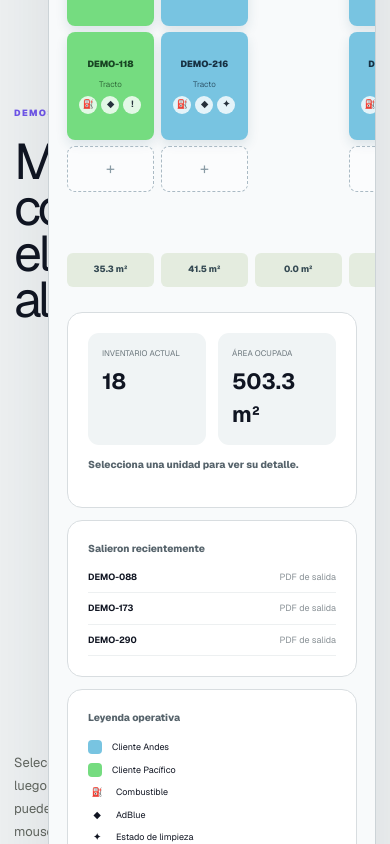
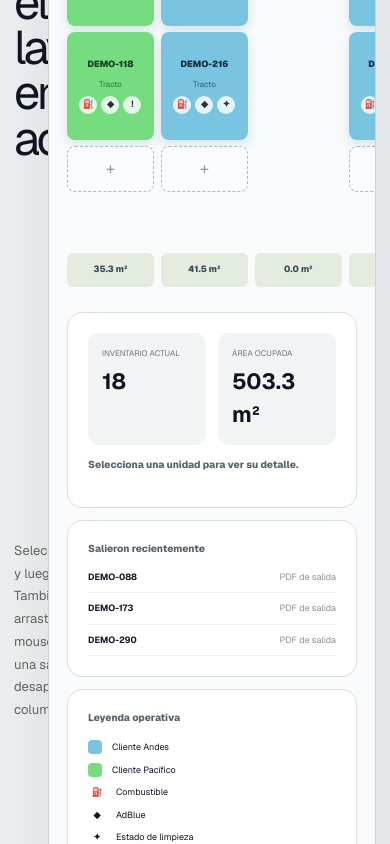
Before and after one commit to paolo-gonzalesmoya/paolo-gonzales-portafolio, a Next.js app: page /proyectos/inventario-almacenes in a window 390 px wide. Shown: the part 3460-4304 px from the top of the page. Built offline with nearby package versions, Linux system fonts and the light colour scheme.

Commit message:
Corregir título de la demo TIMCO

```diff
--- a/app/globals.css
+++ b/app/globals.css
@@ -889,6 +889,9 @@ img { display: block; max-width: 100%; }
 .timco-section-heading { display: grid; grid-template-columns: 1.12fr .58fr; gap: 90px; align-items: end; margin-bottom: 55px; }
 .timco-section-heading h2 { margin: 18px 0 0; font-size: clamp(52px, 5.7vw, 82px); line-height: .92; letter-spacing: -.065em; }
 .timco-section-heading>p { margin: 0; color: #626760; font-size: 13px; line-height: 1.75; }
+.timco-demo-heading { grid-template-columns: minmax(0,.95fr) minmax(320px,.55fr); align-items: center; }
+.timco-demo-heading h2 { max-width: 680px; font-size: clamp(50px,5.1vw,72px); line-height: .96; text-wrap: balance; }
+.timco-demo-heading>p { max-width: 450px; justify-self: end; }
 .warehouse-app { overflow: hidden; border: 1px solid #ccd3d7; border-radius: 24px; background: #f8fafb; box-shadow: 0 30px 80px rgba(29,39,47,.1); }
 .warehouse-toolbar { display: grid; grid-template-columns: auto 1fr auto; gap: 16px; align-items: end; padding: 18px; border-bottom: 1px solid #d7dcdf; background: white; }
 .warehouse-tabs { display: flex; gap: 6px; }
@@ -1028,6 +1031,8 @@ img { display: block; max-width: 100%; }
   .timco-demo-section, .timco-architecture, .timco-access { padding: 90px 0; }
   .timco-section-heading { margin-bottom: 38px; }
   .timco-section-heading h2 { font-size: 50px; }
+  .timco-demo-heading h2 { font-size: 47px; }
+  .timco-demo-heading>p { justify-self: start; }
   .timco-architecture-intro { min-height: 0; margin-bottom: 38px; }
   .timco-architecture-intro h2 { font-size: 49px; }
   .timco-access-intro { grid-template-columns: 1fr; }
--- a/app/proyectos/inventario-almacenes/WarehouseCase.tsx
+++ b/app/proyectos/inventario-almacenes/WarehouseCase.tsx
@@ -232,8 +232,8 @@ export default function WarehouseCase() {
 
       <section id="demo" className="timco-demo-section">
         <div className="timco-shell">
-          <div className="timco-section-heading">
-            <div><p className="timco-overline">Demostración interactiva</p><h2>Muévelo como en el almacén.</h2></div>
+          <div className="timco-section-heading timco-demo-heading">
+            <div><p className="timco-overline">Demostración interactiva</p><h2>Prueba el layout en acción.</h2></div>
             <p>Selecciona una unidad y luego otra columna. También puedes arrastrarla con el mouse. Al registrar una salida, la unidad desaparece y su columna se compacta.</p>
           </div>
 
```
